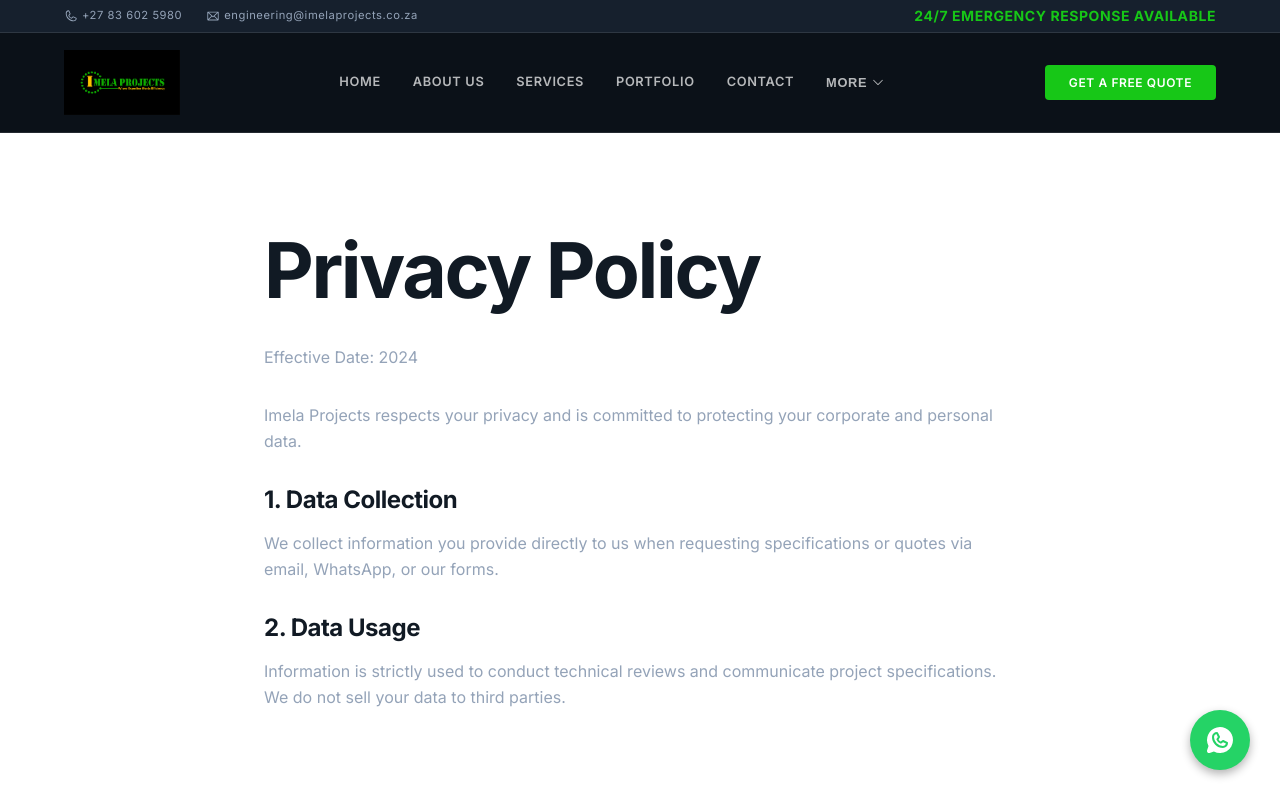
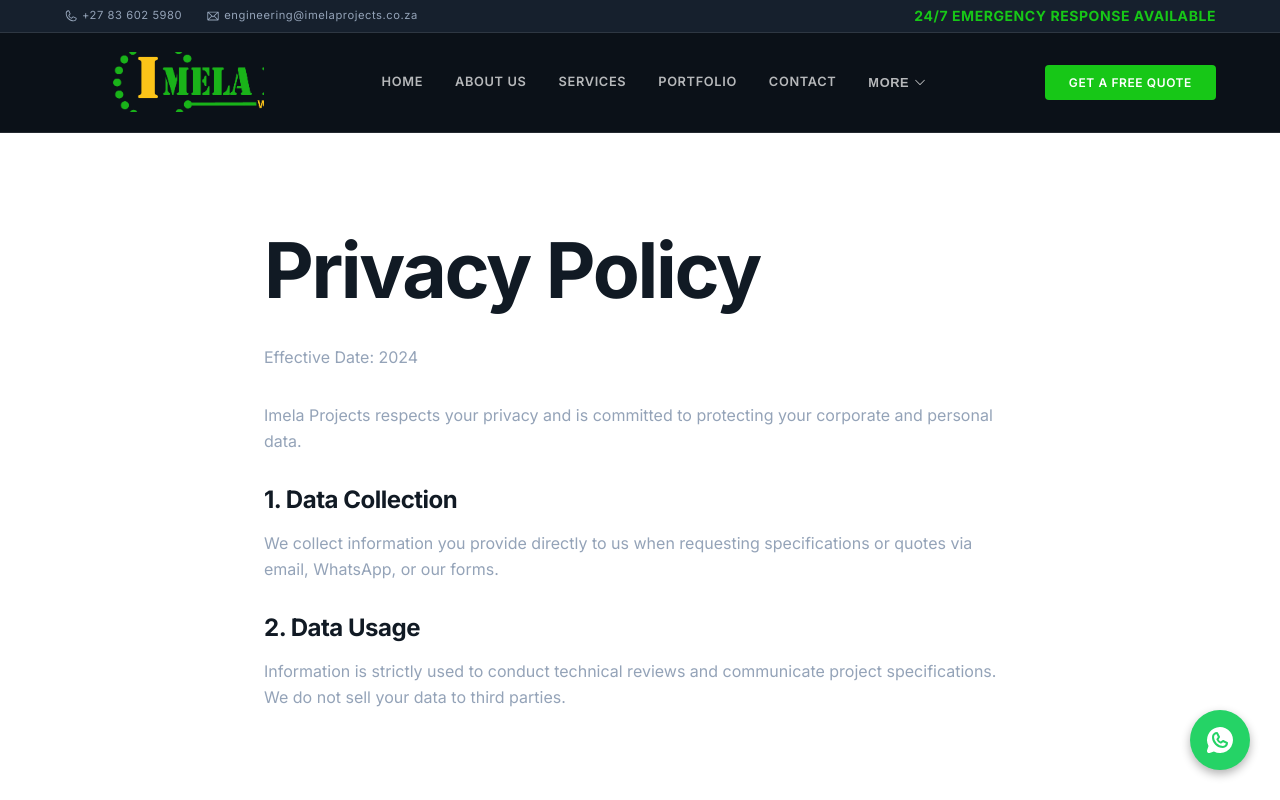
Before and after one commit to BYM1127/IMELA-PROJECTS, a React (Vite) app: page /privacy in a window 1280 px wide. Shown: the top 800 px of the page. Built offline with nearby package versions, Linux system fonts and the light colour scheme.

Commit message:
Crop black padding from logo jpeg and massively increase visible size

```diff
--- a/src/components/Navbar.css
+++ b/src/components/Navbar.css
@@ -48,12 +48,18 @@
 .brand-logo-link {
   display: flex;
   align-items: center;
+  justify-content: flex-start;
+  height: var(--nav-height);
+  width: 250px;
+  overflow: hidden; /* Crops the black padding of the jpeg */
 }
 
 .brand-logo {
-  height: 75px;
+  height: 350px; /* Massively scale up the image to remove padding */
   width: auto;
   object-fit: contain;
+  mix-blend-mode: screen; /* Magically removes the black background! */
+  transform: translateX(-20px); /* Adjust if the logo is off-center in the jpeg */
 }
 
 .nav-links {
--- a/src/pages/ServiceDetail.css
+++ b/src/pages/ServiceDetail.css
@@ -24,12 +24,18 @@
 .brand-logo-link {
   display: flex;
   align-items: center;
+  justify-content: flex-start;
+  height: 60px;
+  width: 200px;
+  overflow: hidden;
 }
 
 .brand-logo {
-  height: 65px;
+  height: 250px;
   width: auto;
   object-fit: contain;
+  mix-blend-mode: screen;
+  transform: translateX(-15px);
 }
 
 .sidebar-subtitle {
```
Also changed, not shown: src/components/Footer.css (+4 -0 lines).
